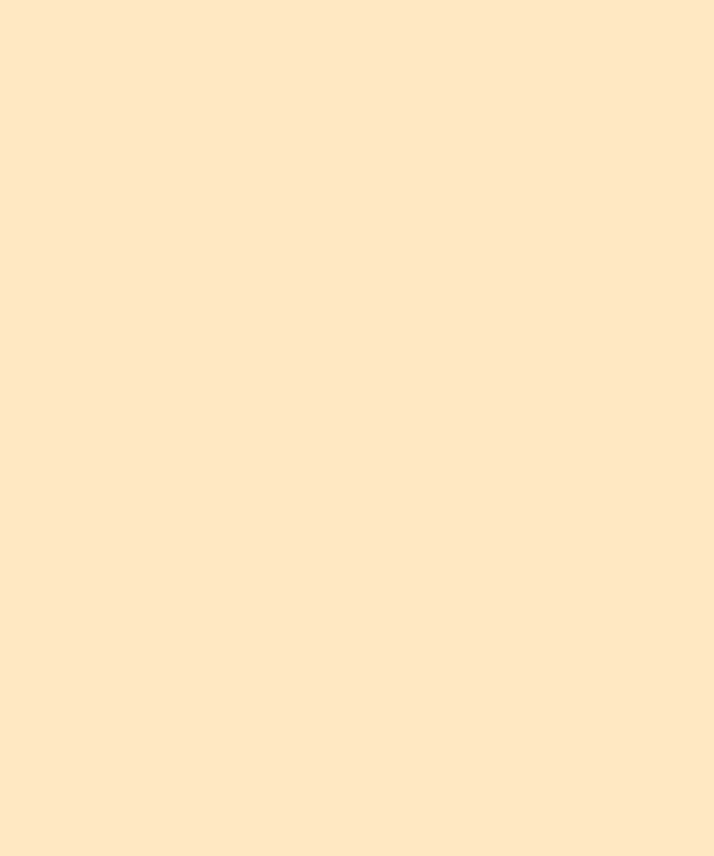
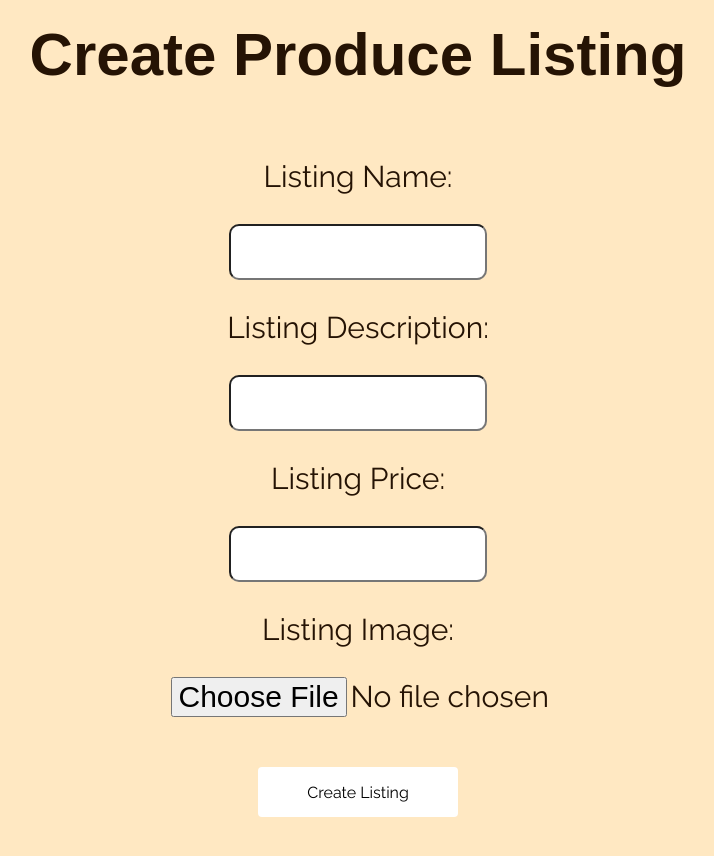
Before and after one commit to janelleljt/-LifeHack-What-the-Hack, a React (Create React App) app in the folder frontend/: page /createlisting in a window 1280 px wide. Shown: the part 220-1076 px from the top of the page, without its empty margins (282-996 px from the left). Before the commit the page ends 800 px from the top, so only its background shows below. Built offline with nearby package versions, Linux system fonts and the light colour scheme; a web font is replaced by a local one.

Commit message:
Create Listing page

```diff
--- a/frontend/src/App.js
+++ b/frontend/src/App.js
@@ -6,7 +6,7 @@ import ProductInfoPage from './components/ProductInfoPage';
 import Location from './components/Location';
 import Prices from './components/Prices';
 import './App.css';
-
+import CreateListing from './components/CreateListing';
 
 function App() {
   return (
@@ -25,6 +25,9 @@ function App() {
             <Route exact path='/prices'>
               <Prices/>
             </Route>
+            <Route exact path='/createlisting'>
+              <CreateListing/>
+            </Route>
           </Switch>
         </div>
     </Router>
--- /dev/null
+++ b/frontend/src/components/CreateListing.js
@@ -0,0 +1,39 @@
+import React from 'react'
+import '../css/CreateListing.css';
+import Navbar from './Navbar';
+
+function CreateListing() {
+  return (
+    <div>
+        <Navbar/>
+      <div className='createList'>
+          <div>
+              <h1 className='ListTitle'>Create Produce Listing</h1>
+          </div>
+
+          <div className='createBody'>
+              <p className="createListingtext">Listing Name: </p>
+              <input className="createListingInput" type="name" id="name" name="name" required minlength="4"/>
+
+              <p className="createListingtext">Listing Description: </p>
+              <input className="createListingInput" type="description" id="description" name="description" required minlength="10"/>
+
+              <p className="createListingtext">Listing Price: </p>
+              <input className="createListingInput" type="price" id="price" name="price" required minlength="1"/>
+
+              <p className="createListingtext">Listing Image: </p>
+              <input className="listingImage" type="file" id="img" name="img" accept="image/*"/>
+          </div>
+
+          <div>
+            <button class="button">
+                  <span class="buttonText">Create Listing</span>
+                  <i class="ri-check-line icon"></i>
+            </button>
+          </div>
+      </div>
+    </div>
+  )
+}
+
+export default CreateListing
--- a/frontend/src/components/Location.js
+++ b/frontend/src/components/Location.js
@@ -1,8 +1,11 @@
 import React from 'react'
 import '../css/Location.css';
+import Navbar from './Navbar';
 
 function Location() {
   return (
+    <div>
+        <Navbar/>
     <div className='Location'>
         <div className='Ques'>
             <h1>Choose Location</h1>
@@ -59,6 +62,7 @@ function Location() {
             </select>
         </div>
     </div>
+    </div>
   )
 }
 
--- a/frontend/src/components/Mainpage.js
+++ b/frontend/src/components/Mainpage.js
@@ -1,10 +1,14 @@
 import React from 'react'
 import { Link } from 'react-router-dom';
 import '../css/Mainpage.css';
+import Navbar from './Navbar';
 
 function Mainpage() {
   return (
     <div className='Mainpage'>
+        <div>
+            <Navbar/>
+        </div>
         <div className='Main'>
             <h1 className='Mainheader'>What are you looking for?</h1>
         </div>
--- a/frontend/src/components/Prices.js
+++ b/frontend/src/components/Prices.js
@@ -1,8 +1,11 @@
 import React from 'react'
 import '../css/Prices.css';
+import Navbar from './Navbar';
 
 function Prices() {
   return (
+    <div>
+        <Navbar/>
     <div className='Price'>
         <div className='PriceQues'>
             <h1>Choose Price Range</h1>
@@ -35,6 +38,7 @@ function Prices() {
             </select>
         </div>
     </div>
+    </div>
   )
 }
 
--- /dev/null
+++ b/frontend/src/css/CreateListing.css
@@ -0,0 +1,57 @@
+.createList {
+    color: #251304;
+    display: flex;
+    flex-direction: column;
+    align-items: center;
+    font-family: 'Poppins', sans-serif;
+    padding-top: 100px;
+}
+
+.ListTitle {
+    padding-top: 100px;
+    font-size: 60px;
+    text-align: center;
+}
+
+.createBody {
+    text-align: center;
+    font-family: 'Raleway', sans-serif;
+    font-size: 30px;
+}
+
+.createListingInput {
+    background-color: white;
+    border-radius: 10px;
+    width: 250px;
+    height: 50px;
+    font-size: 30px;
+    font-family: 'Raleway', sans-serif;
+}
+
+.createListingInput:hover {
+    background-color: whitesmoke;
+}
+
+.listingImage {
+    font-family: 'Raleway', sans-serif;
+    font-size: 30px;
+    margin-left: 20%;
+}
+
+.button {
+    background-color: white;
+    position: relative;
+    align-self: center;
+    margin: 50px;
+    font-size: medium;
+    width: 200px;
+    height: 50px;
+    border: none;
+    border-radius: 4px;
+    cursor: pointer;
+    font-family: 'Raleway', sans-serif;
+}
+
+.button:hover {
+    background-color: whitesmoke;
+}
```
Also changed, not shown: 1 other file (tests, documents, lock files or other folders).
